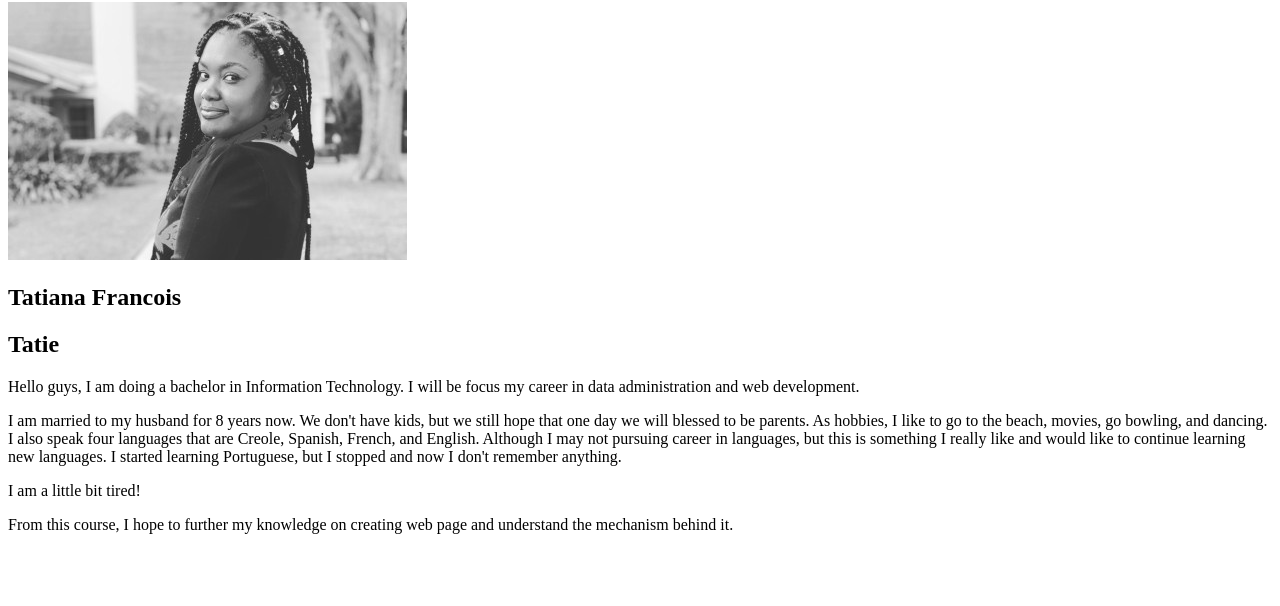
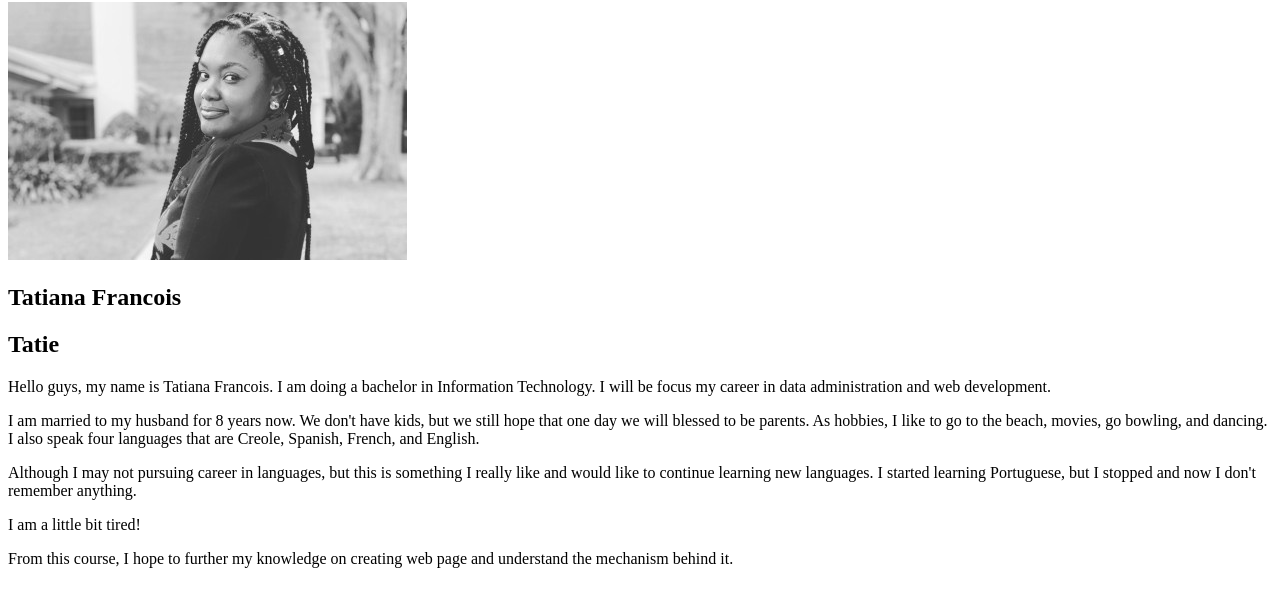
Before and after one commit to tfrancoisf/wdd130, a plain HTML site: page aboutme/index.html in a window 1280 px wide. Shown: the part 78-684 px from the top of the page. Drawn offline with Linux system fonts and the light colour scheme.

Commit message:
added third paragraph

```diff
--- a/aboutme/index.html
+++ b/aboutme/index.html
@@ -11,12 +11,15 @@
     <img alt="Image of my husband and I" src="images/mypic.jpeg">
     <h2>Tatiana Francois</h2>
     <h2>Tatie</h2>
-    <p>Hello guys, I am doing a bachelor in Information Technology. I will be focus
+    <p>Hello guys, my name is Tatiana Francois. I am doing a bachelor in Information Technology. I will be focus
         my career in data administration and web development.</p>
     <p>I am married to my husband for 8 years now. We don't have kids, but we
         still hope that one day we will blessed to be parents. As hobbies, I like
         to go to the beach, movies, go bowling, and dancing. I also speak four
-        languages that are Creole, Spanish,  French, and English. Although I may
+        languages that are Creole, Spanish,  French, and English.
+    </p>
+    <p>
+        Although I may
         not pursuing career in languages, but this is something I really like and
         would like to continue learning new languages. I started learning Portuguese,
         but I stopped and now I don't remember anything.
```
